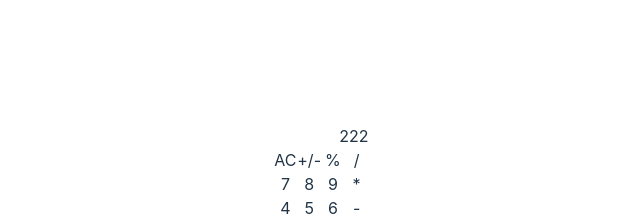
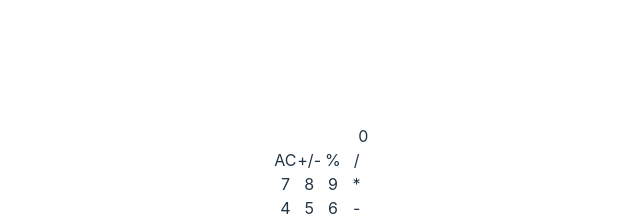
Before and after one commit to paunov0000/Calculator, a React (Vite) app: page / in a window 1280 px wide. Shown: the part 204-420 px from the top of the page, without its empty margins (319-959 px from the left). Built offline with nearby package versions, Linux system fonts and the light colour scheme.

Commit message:
Passed both numbers state and its' setter as props to Keypad component

```diff
--- a/src/components/Calculator.jsx
+++ b/src/components/Calculator.jsx
@@ -4,12 +4,15 @@ import { useState } from 'react';
 import Keypad from './Keypad';
 
 export default function Calculator() {
-	const [numbers, setNumbers] = useState(222);
+	const [numbers, setNumbers] = useState(0);
 
 	return (
 		<>
 			<Display numbers={numbers}></Display>
-			<Keypad></Keypad>
+			<Keypad
+				numbers={numbers}
+				onButtonClick={setNumbers}
+			></Keypad>
 		</>
 	);
 }
```
